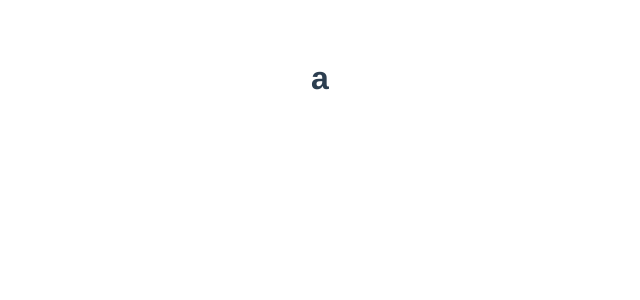
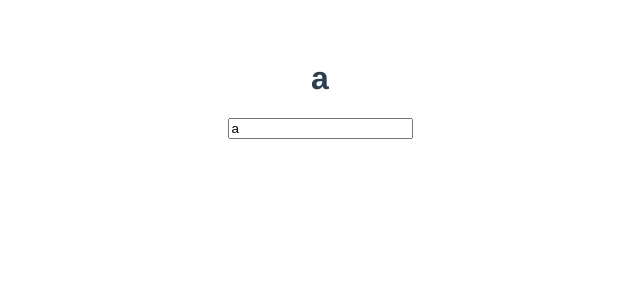
Before and after one commit to tdnq/learning, a Vue app in the folder frontEnd/interview/vue/demo/: page / in a window 1280 px wide. Shown: the top 300 px of the page, without its empty margins (320-960 px from the left). Built offline with nearby package versions, Linux system fonts and the light colour scheme.

Commit message:
custom v-model

```diff
--- a/frontEnd/interview/vue/demo/src/App.vue
+++ b/frontEnd/interview/vue/demo/src/App.vue
@@ -2,7 +2,8 @@
   <!-- <img alt="Vue logo" src="./assets/logo.png" /> -->
   <!-- <HelloWorld isHiden msg="Welcome to Your Vue.js App" /> -->
   <!-- <ComunicationComponent /> -->
-  <Customize @changeName="changeName" :name="name" />
+  <h1>{{ name }}</h1>
+  <Customize v-model="name" />
 </template>
 
 <script>
@@ -21,7 +22,7 @@
   },
   methods: {
     changeName() {
-      this.name += Math.random();
+      // this.name += Math.random();
     },
   },
   data() {
--- a/frontEnd/interview/vue/demo/src/components/Customize.vue
+++ b/frontEnd/interview/vue/demo/src/components/Customize.vue
@@ -1,5 +1,8 @@
 <template>
-  <h1 @click="changeName">{{ name }}</h1>
+  <input
+    :value="modelValue"
+    @input="$emit('update:modelValue', $event.target.value)"
+  />
 </template>
 <script>
 export default {
@@ -10,8 +13,9 @@
   props: {
     name: {
       type: String,
-      default: "td",
+      default: "r",
     },
+    modelValue: String,
   },
   beforeCreate() {
     console.log("child beforeCreate");
```
